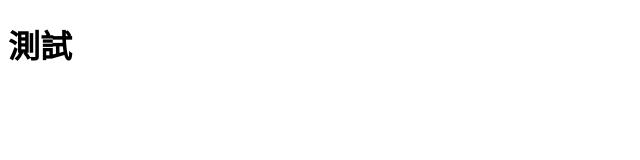
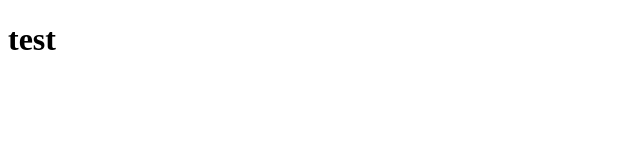
Before and after one commit to 4080E68/gittest, a plain HTML site: page index.html in a window 1280 px wide. Shown: the whole page, without its empty margins (0-640 px from the left). Drawn offline with nearby package versions, Linux system fonts and the light colour scheme; files that its build step writes are made by us from their sources.

Commit message:
新增h1 test

```diff
--- a/index.html
+++ b/index.html
@@ -17,7 +17,7 @@
 
     </header>
     <main>
-        <h1>測試</h1>
+        <h1>test</h1>
 
     </main>
 </body>
```
